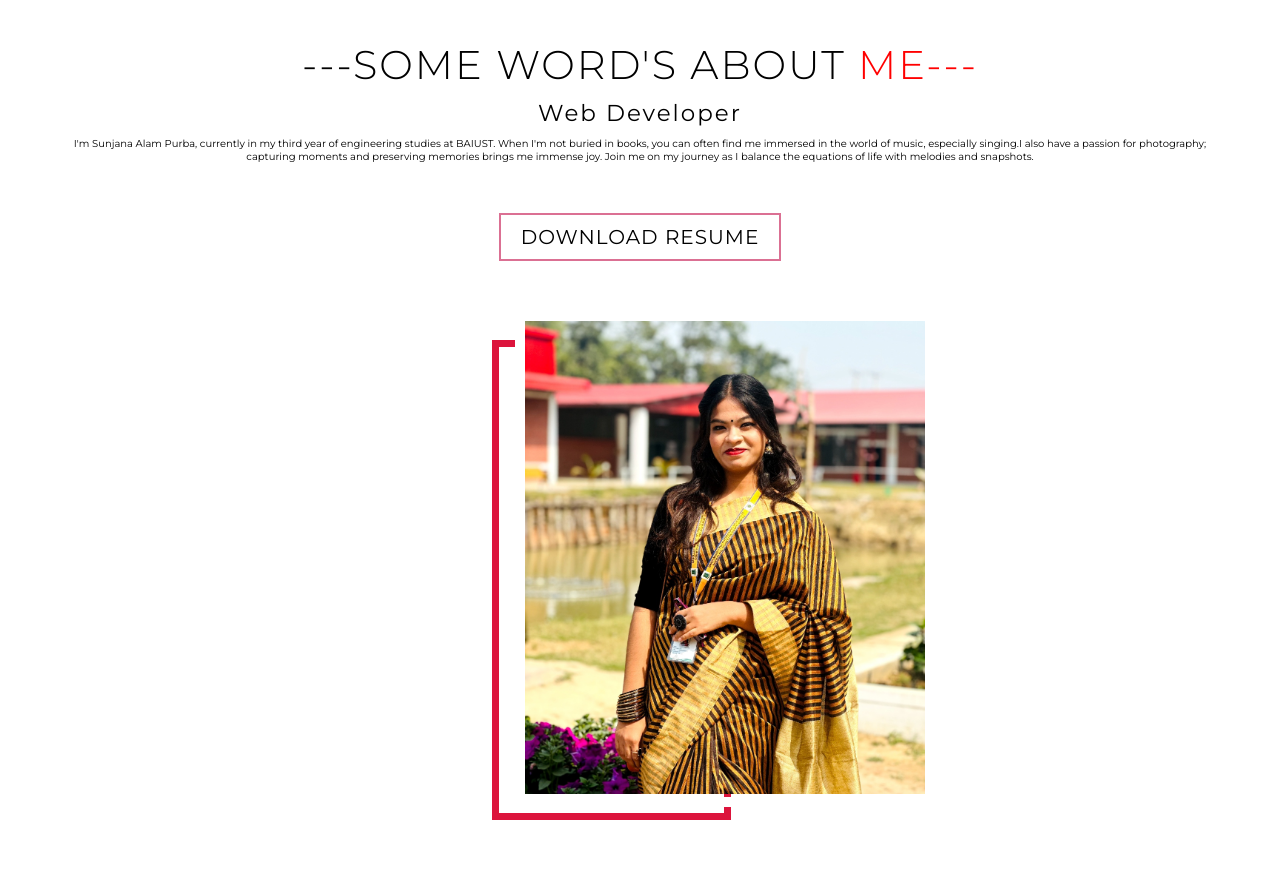
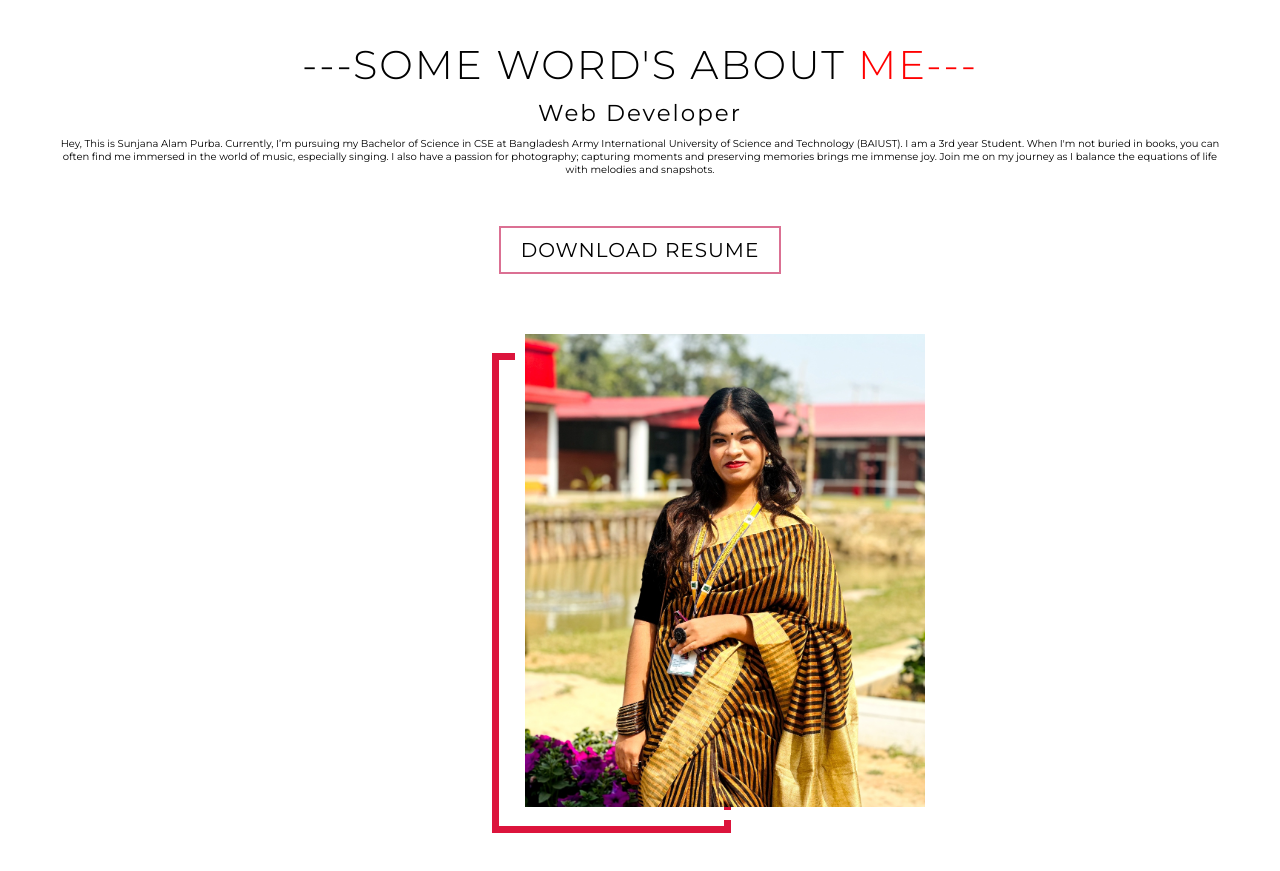
Before and after one commit to SunjanaPurba/My-portfolio-demo, a plain HTML site: page index.html in a window 1280 px wide. Shown: the part 860-1731 px from the top of the page. Drawn offline with Linux system fonts and the light colour scheme.

Commit message:
index fill updated

```diff
--- a/index.html
+++ b/index.html
@@ -30,7 +30,8 @@
             <div class="col-right">
                 <h1 class="section-title">---SOME WORD'S ABOUT <span>ME---</span></h1>
                 <h2>Web Developer</h2>
-                <p>I'm Sunjana Alam Purba, currently in my third year of engineering studies at BAIUST. When I'm not buried in books, you can often find me immersed in the world of music, especially singing.I also have a passion for photography; capturing moments and preserving memories brings me immense joy. Join me on my journey as I balance the equations of life with melodies and snapshots.</p>
+                <p>Hey, This is Sunjana Alam Purba. Currently, I’m pursuing my Bachelor of Science in CSE at Bangladesh Army International University of Science and Technology (BAIUST).  I am a 3rd year Student.
+                  When I'm not buried in books, you can often find me immersed in the world of music, especially singing. I also have a passion for photography; capturing moments and preserving memories brings me immense joy. Join me on my journey as I balance the equations of life with melodies and snapshots.</p>
                 <a href="#" class="cta">Download Resume</a>
             </div>
         </div>
```
